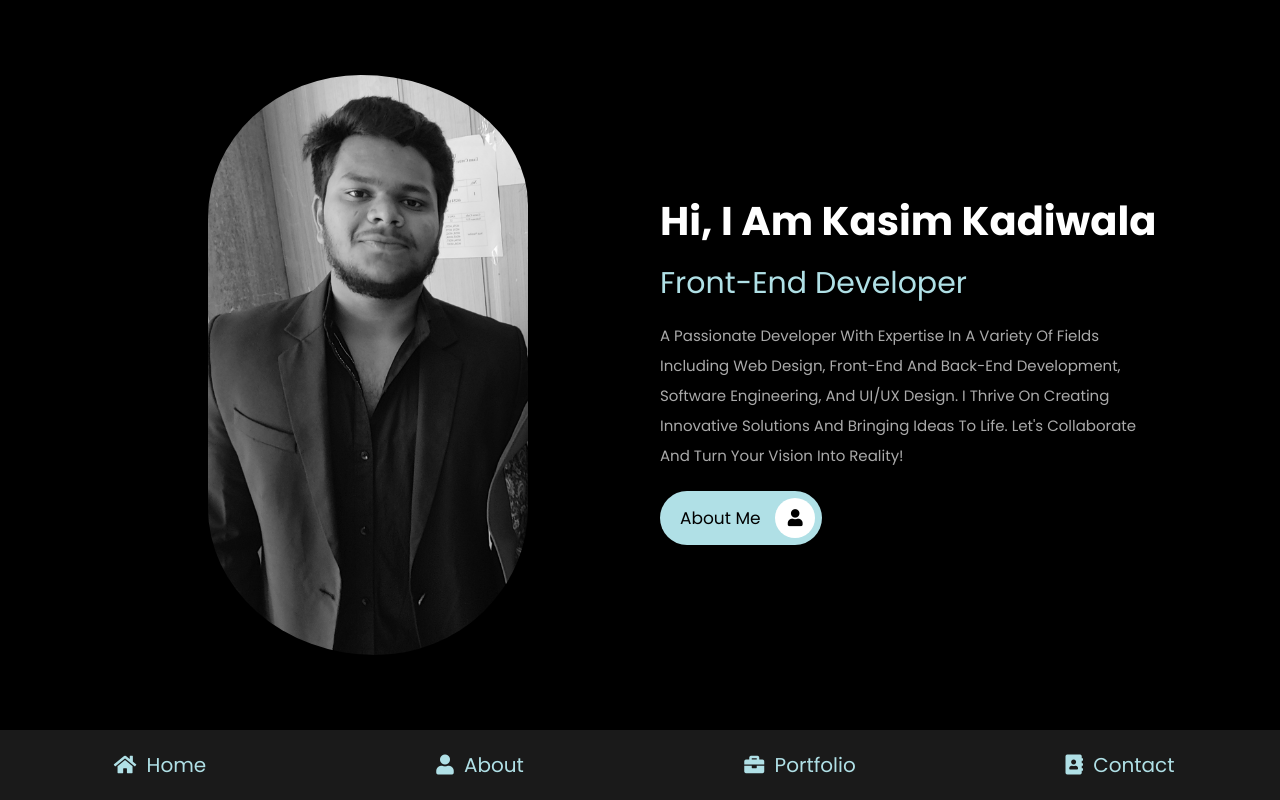
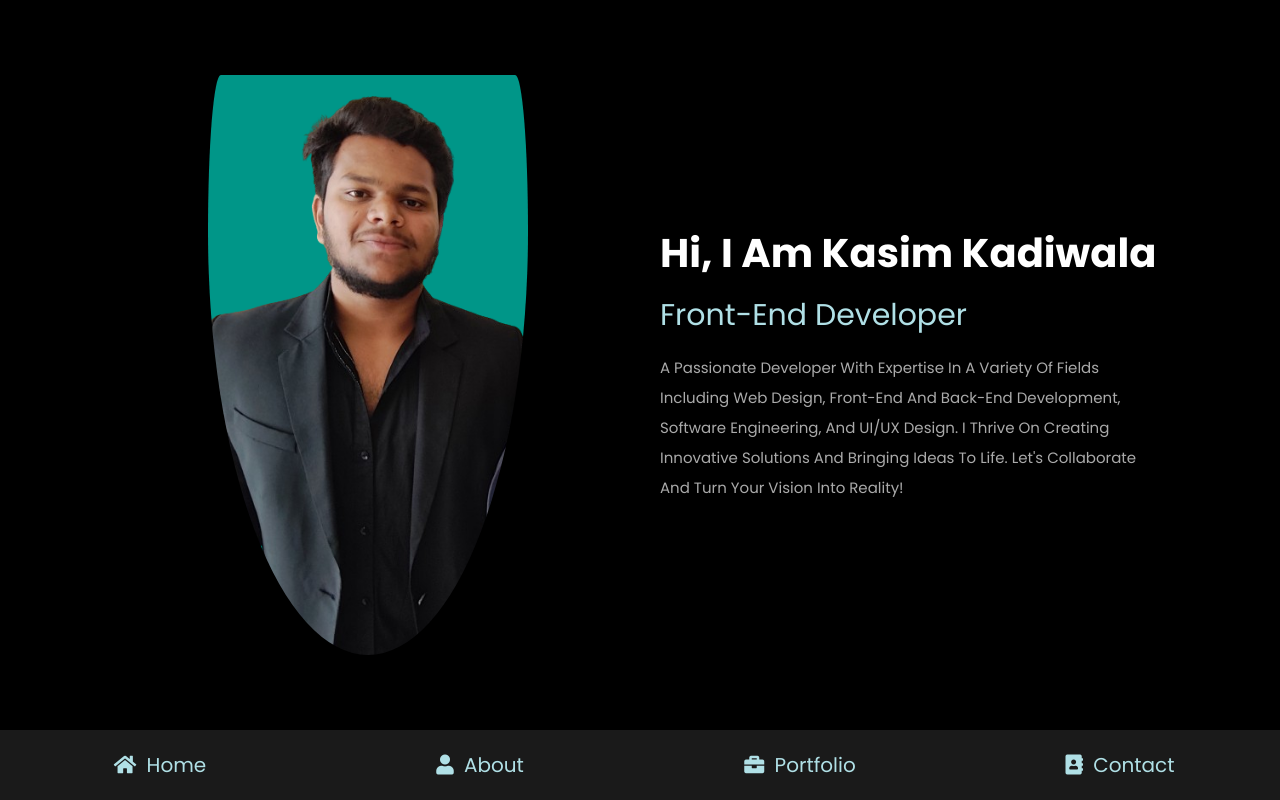
Before and after one commit to Kasimkkn/myportfolio, a React (Vite) app: page / in a window 1280 px wide. Built offline with nearby package versions, Linux system fonts and the light colour scheme; the HTML template or start-up script is replaced by a standard one.

Commit message:
final commit

```diff
--- a/src/App.css
+++ b/src/App.css
@@ -133,7 +133,7 @@ section {
   -ms-flex-wrap: wrap;
       flex-wrap: wrap;
   gap: 4rem;
-  min-height: calc(100vh - 6.5rem);
+  height: calc(100vh - 6.5rem);
 }
 
 .home .image {
@@ -146,8 +146,7 @@ section {
 .home .image img {
   height: 58rem;
   width: 32rem;
-  filter: grayscale(1);
-  border-radius: 64% 70% 64% 70% / 33% 30% 34% 34%;
+  border-radius: 4% 4% 50% 50% / 27% 27% 73% 73% ;
 
 }
 
--- a/src/pages/Home.jsx
+++ b/src/pages/Home.jsx
@@ -1,5 +1,5 @@
 import React, { useState, useEffect } from 'react';
-import myphoto from '../images/kasim.jpg';
+import myphoto from '/kasim.png';
 
 const Home = () => {
   const [index, setIndex] = useState(0);
@@ -36,7 +36,7 @@ const Home = () => {
         <h3>hi, i am kasim kadiwala</h3>
         <span>{displayedText}</span>
         <p>A passionate developer with expertise in a variety of fields including web design, front-end and back-end development, software engineering, and UI/UX design. I thrive on creating innovative solutions and bringing ideas to life. Let's collaborate and turn your vision into reality!</p>
-         <a href="/about" className="btn"> about me <i className="fas fa-user"></i> </a>
+         {/* <a href="/about" className="btn"> about me <i className="fas fa-user"></i> </a> */}
       </div>
     </section>
   );
```
Also changed, not shown: public/kasim.png (added).
